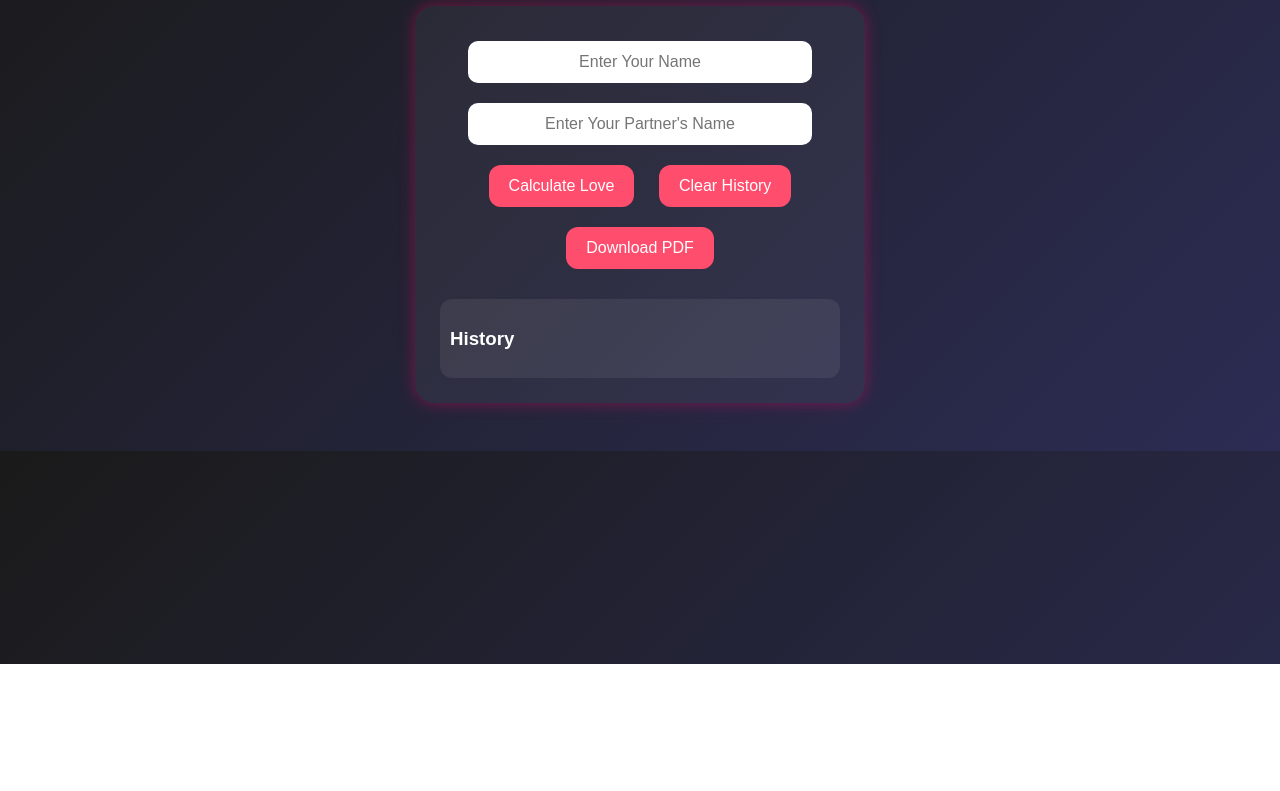
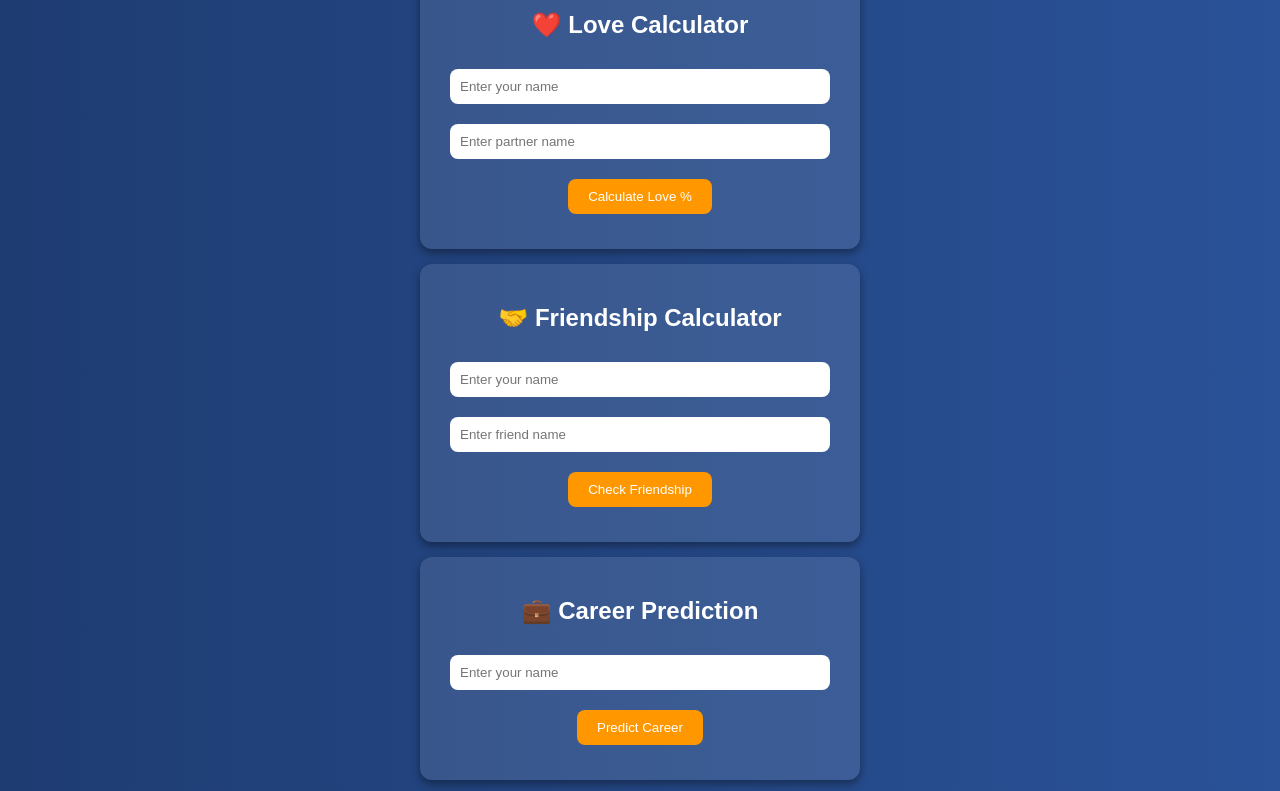
Before and after one commit to awais905/Life-path-predictor-, a plain HTML site: page index.html in a window 1280 px wide. Shown: the part 136-927 px from the top of the page. Before the commit the page ends 800 px from the top, so only its background shows below. Drawn offline with nearby package versions, Linux system fonts and the light colour scheme.

Commit message:
Update index.html

```diff
--- a/index.html
+++ b/index.html
@@ -2,192 +2,171 @@
 <html lang="en">
 <head>
   <meta charset="UTF-8">
-  <title>Love Calculator ❤️</title>
-  <script src="https://cdnjs.cloudflare.com/ajax/libs/jspdf/2.5.1/jspdf.umd.min.js"></script>
+  <meta name="viewport" content="width=device-width, initial-scale=1.0">
+  <title>Future Prediction App</title>
   <style>
     body {
-      font-family: 'Poppins', sans-serif;
-      background: linear-gradient(135deg, #1a1a1a, #2c2c54);
+      font-family: Arial, sans-serif;
+      background: linear-gradient(to right, #1e3c72, #2a5298);
       color: white;
       text-align: center;
-      padding: 40px;
+      padding: 20px;
     }
     h1 {
-      font-size: 2.5rem;
       margin-bottom: 20px;
-      color: #ff4d6d;
     }
-    .container {
-      background: rgba(255, 255, 255, 0.05);
-      padding: 25px;
-      border-radius: 20px;
-      width: 400px;
-      margin: auto;
-      box-shadow: 0 0 15px rgba(255, 0, 100, 0.4);
+    .card {
+      background: rgba(255, 255, 255, 0.1);
+      padding: 20px;
+      margin: 15px auto;
+      border-radius: 12px;
+      width: 90%;
+      max-width: 400px;
+      box-shadow: 0 4px 10px rgba(0,0,0,0.4);
     }
     input {
-      padding: 12px;
-      margin: 10px;
-      width: 80%;
-      border-radius: 10px;
+      padding: 10px;
+      margin: 10px 0;
       border: none;
-      outline: none;
-      text-align: center;
-      font-size: 1rem;
+      border-radius: 8px;
+      width: 90%;
     }
     button {
-      padding: 12px 20px;
-      margin: 10px;
+      background: #ff9800;
+      color: white;
+      padding: 10px 20px;
       border: none;
-      border-radius: 12px;
-      background: #ff4d6d;
-      color: white;
-      font-size: 1rem;
+      border-radius: 8px;
       cursor: pointer;
-      transition: 0.3s;
+      margin-top: 10px;
     }
     button:hover {
-      background: #ff1a4d;
-      transform: scale(1.05);
+      background: #e68900;
     }
-    #history {
-      margin-top: 20px;
-      text-align: left;
-      max-height: 200px;
-      overflow-y: auto;
-      padding: 10px;
-      background: rgba(255, 255, 255, 0.07);
-      border-radius: 12px;
-    }
-    .history-item {
-      margin: 5px 0;
-      padding: 8px;
-      background: rgba(255, 77, 109, 0.1);
-      border-radius: 8px;
-    }
-    /* Popup Modal */
-    .modal {
-      display: none;
-      position: fixed;
-      z-index: 1000;
-      left: 0;
-      top: 0;
-      width: 100%;
-      height: 100%;
-      background: rgba(0,0,0,0.7);
-      justify-content: center;
-      align-items: center;
-    }
-    .modal-content {
-      background: #2c2c54;
-      padding: 30px;
-      border-radius: 20px;
-      text-align: center;
-      width: 350px;
-      box-shadow: 0 0 20px rgba(255,77,109,0.5);
-    }
-    .close {
-      float: right;
-      font-size: 1.2rem;
-      cursor: pointer;
-      color: #ff4d6d;
+    .result {
+      margin-top: 15px;
+      font-size: 18px;
+      font-weight: bold;
     }
   </style>
 </head>
 <body>
-  <h1>❤️ Love Calculator ❤️</h1>
-  <div class="container">
-    <input type="text" id="name1" placeholder="Enter Your Name">
-    <input type="text" id="name2" placeholder="Enter Your Partner's Name"><br>
-    <button onclick="calculateLove()">Calculate Love</button>
-    <button onclick="clearHistory()">Clear History</button>
-    <button onclick="downloadPDF()">Download PDF</button>
-    <div id="history"><h3>History</h3></div>
+
+  <h1>🔮 Future Prediction App</h1>
+
+  <!-- Love Calculator -->
+  <div class="card">
+    <h2>❤️ Love Calculator</h2>
+    <input type="text" id="loveName1" placeholder="Enter your name">
+    <input type="text" id="loveName2" placeholder="Enter partner name">
+    <button onclick="loveCalculator()">Calculate Love %</button>
+    <div class="result" id="loveResult"></div>
   </div>
 
-  <!-- Popup Modal -->
-  <div id="resultModal" class="modal">
-    <div class="modal-content">
-      <span class="close" onclick="closeModal()">&times;</span>
-      <h2 id="modalResult"></h2>
-      <p id="modalPrediction"></p>
-    </div>
+  <!-- Friendship Calculator -->
+  <div class="card">
+    <h2>🤝 Friendship Calculator</h2>
+    <input type="text" id="friendName1" placeholder="Enter your name">
+    <input type="text" id="friendName2" placeholder="Enter friend name">
+    <button onclick="friendshipCalculator()">Check Friendship</button>
+    <div class="result" id="friendResult"></div>
+  </div>
+
+  <!-- Career Prediction -->
+  <div class="card">
+    <h2>💼 Career Prediction</h2>
+    <input type="text" id="careerName" placeholder="Enter your name">
+    <button onclick="careerPrediction()">Predict Career</button>
+    <div class="result" id="careerResult"></div>
+  </div>
+
+  <!-- Future Fortune -->
+  <div class="card">
+    <h2>🌟 Future Fortune</h2>
+    <input type="text" id="fortuneName" placeholder="Enter your name">
+    <button onclick="futureFortune()">See Fortune</button>
+    <div class="result" id="fortuneResult"></div>
   </div>
 
   <script>
-    const { jsPDF } = window.jspdf;
-    let historyData = [];
-
-    function calculateLove() {
-      let name1 = document.getElementById('name1').value.trim();
-      let name2 = document.getElementById('name2').value.trim();
-
-      if (!name1 || !name2) {
-        alert("Please enter both names!");
+    // Love Calculator
+    function loveCalculator() {
+      let name1 = document.getElementById("loveName1").value;
+      let name2 = document.getElementById("loveName2").value;
+      if (name1 === "" || name2 === "") {
+        document.getElementById("loveResult").innerText = "⚠️ Please enter both names!";
         return;
       }
-
-      let lovePercent = Math.floor(Math.random() * 41) + 60; // 60% - 100%
-      let predictions = [
-        "A strong bond filled with happiness 💕",
-        "Your love will overcome all obstacles 🌹",
-        "A magical connection that will last forever ✨",
-        "Your journey together will be beautiful 💑",
-        "Love and trust define your relationship ❤️",
-        "You both complete each other perfectly 💍"
+      let percentage = Math.floor(Math.random() * 101);
+      let lines = [
+        "🔥 A match made in heaven!",
+        "💔 Might face ups and downs, but love wins!",
+        "🌹 A sweet bond full of romance.",
+        "⚡ Strong attraction, keep the spark alive!",
+        "🌈 Destiny is on your side!"
       ];
-      let prediction = predictions[Math.floor(Math.random() * predictions.length)];
-
-      let resultText = `${name1} ❤️ ${name2} = ${lovePercent}%`;
-
-      // Save in history
-      let entry = { text: resultText, prediction: prediction };
-      historyData.push(entry);
-      updateHistory();
-
-      // Show popup
-      document.getElementById("modalResult").innerText = resultText;
-      document.getElementById("modalPrediction").innerText = prediction;
-      document.getElementById("resultModal").style.display = "flex";
+      let randomLine = lines[Math.floor(Math.random() * lines.length)];
+      document.getElementById("loveResult").innerText = `${name1} ❤️ ${name2} = ${percentage}%\n${randomLine}`;
     }
 
-    function updateHistory() {
-      let historyDiv = document.getElementById("history");
-      historyDiv.innerHTML = "<h3>History</h3>";
-      historyData.forEach(item => {
-        let div = document.createElement("div");
-        div.className = "history-item";
-        div.textContent = item.text + " → " + item.prediction;
-        historyDiv.appendChild(div);
-      });
+    // Friendship Calculator
+    function friendshipCalculator() {
+      let name1 = document.getElementById("friendName1").value;
+      let name2 = document.getElementById("friendName2").value;
+      if (name1 === "" || name2 === "") {
+        document.getElementById("friendResult").innerText = "⚠️ Please enter both names!";
+        return;
+      }
+      let percentage = Math.floor(Math.random() * 101);
+      let lines = [
+        "🤗 Best friends forever!",
+        "😂 You two share lots of laughs.",
+        "💪 A strong and supportive bond.",
+        "🌍 Distance doesn’t matter in this friendship.",
+        "⚡ Friendship full of energy!"
+      ];
+      let randomLine = lines[Math.floor(Math.random() * lines.length)];
+      document.getElementById("friendResult").innerText = `${name1} 🤝 ${name2} = ${percentage}%\n${randomLine}`;
     }
 
-    function clearHistory() {
-      historyData = [];
-      updateHistory();
+    // Career Prediction
+    function careerPrediction() {
+      let name = document.getElementById("careerName").value;
+      if (name === "") {
+        document.getElementById("careerResult").innerText = "⚠️ Please enter your name!";
+        return;
+      }
+      let careers = [
+        "💼 Successful Businessperson",
+        "🎤 Famous Singer",
+        "🎬 Popular Actor",
+        "👨‍💻 Software Engineer",
+        "🌍 World Traveler",
+        "📚 Great Teacher",
+        "🏥 Doctor helping many lives"
+      ];
+      let randomCareer = careers[Math.floor(Math.random() * careers.length)];
+      document.getElementById("careerResult").innerText = `${name}, your career path is: ${randomCareer}`;
     }
 
-    function closeModal() {
-      document.getElementById("resultModal").style.display = "none";
-    }
-
-    function downloadPDF() {
-      if (historyData.length === 0) {
-        alert("No history to download!");
+    // Future Fortune
+    function futureFortune() {
+      let name = document.getElementById("fortuneName").value;
+      if (name === "") {
+        document.getElementById("fortuneResult").innerText = "⚠️ Please enter your name!";
         return;
       }
-      const doc = new jsPDF();
-      doc.setFont("helvetica", "bold");
-      doc.setFontSize(18);
-      doc.text("❤️ Love Calculator Results ❤️", 20, 20);
-      doc.setFontSize(12);
-      let y = 40;
-      historyData.forEach((item, index) => {
-        doc.text(`${index + 1}. ${item.text} - ${item.prediction}`, 20, y);
-        y += 10;
-      });
-      doc.save("LoveResults.pdf");
+      let fortunes = [
+        "🌟 You will achieve great success soon.",
+        "💖 A new relationship will bring happiness.",
+        "💰 Financial growth is on the way.",
+        "✈️ A surprise journey is waiting for you.",
+        "🏆 You will be recognized for your hard work."
+      ];
+      let randomFortune = fortunes[Math.floor(Math.random() * fortunes.length)];
+      document.getElementById("fortuneResult").innerText = `${name}, your fortune: ${randomFortune}`;
     }
   </script>
+
 </body>
 </html>
```
